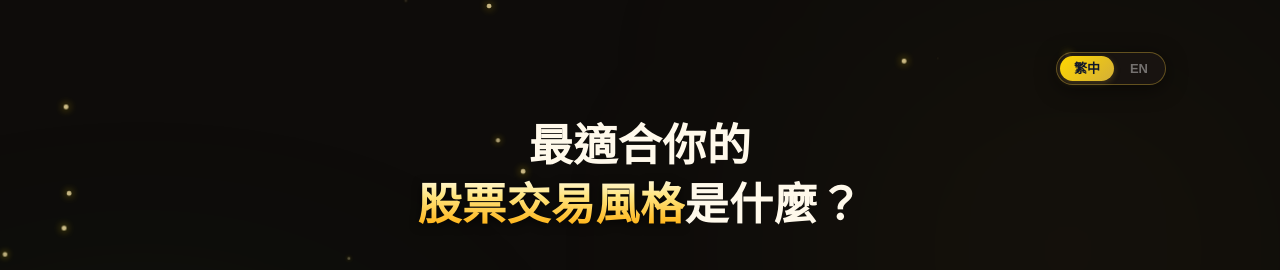
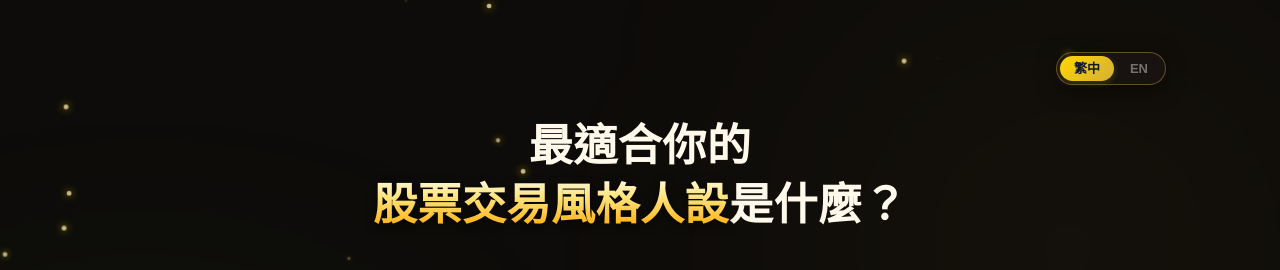
Before and after one commit to edwardsai9/laststockquiz, a website: page index.html in a window 1280 px wide. Shown: the top 270 px of the page. Drawn offline with nearby package versions, Linux system fonts and the light colour scheme.

Commit message:
Update title to correspond with stock trading style profile and restore strategy analysis

```diff
--- a/i18n.js
+++ b/i18n.js
@@ -26,7 +26,7 @@ window.__i18n = {
   ui: {
     'zh-TW': {
       eyebrow: '👑 股市生存性格趣味測評',
-      title: '最適合你的<br><span class="gold-gradient-text">股票交易風格</span>是什麼？',
+      title: '最適合你的<br><span class="gold-gradient-text">股票交易風格人設</span>是什麼？',
       subtitle: '買股票是修行，也是博弈！本測評用 10 個趣味的日常股市抉擇，幫你解鎖靈魂深處的股市戰士人格，看你到底是穩健大師，還是槓桿狂魔！',
       stat_precision_val: '98.4%',
       stat_precision_lbl: '大數據模型吻合度',
@@ -59,7 +59,7 @@ window.__i18n = {
     },
     'en': {
       eyebrow: '👑 STOCK INVESTOR PERSONALITY QUIZ',
-      title: 'What\'s Your True<br><span class="gold-gradient-text">Stock Trading Style</span>?',
+      title: 'What\'s Your True<br><span class="gold-gradient-text">Stock Trading Persona</span>?',
       subtitle: 'Investing is a journey of self-discovery. Answer 10 fun stock-market scenarios to reveal your inner trader profile—from passive indexing masters to high-stakes leverage warlords!',
       stat_precision_val: '98.4%',
       stat_precision_lbl: 'Data Model Fit Rate',
--- a/index.html
+++ b/index.html
@@ -58,7 +58,7 @@
 
     <!-- ================= SCREEN: INTRO ================= -->
     <div id="screen-intro" class="screen active">
-      <h1 class="intro-title" data-i18n="title">最適合你的<br><span class="gold-gradient-text">買股票策略</span>是什麼？</h1>
+      <h1 class="intro-title" data-i18n="title">最適合你的<br><span class="gold-gradient-text">股票交易風格人設</span>是什麼？</h1>
 
       <!-- Welcome Cover Illustration (placed above CTA) -->
       <img class="intro-illust" src="intro-hero-v2.png" alt="Behavioral Finance Cover">
```
Also changed, not shown: 2 other files.
